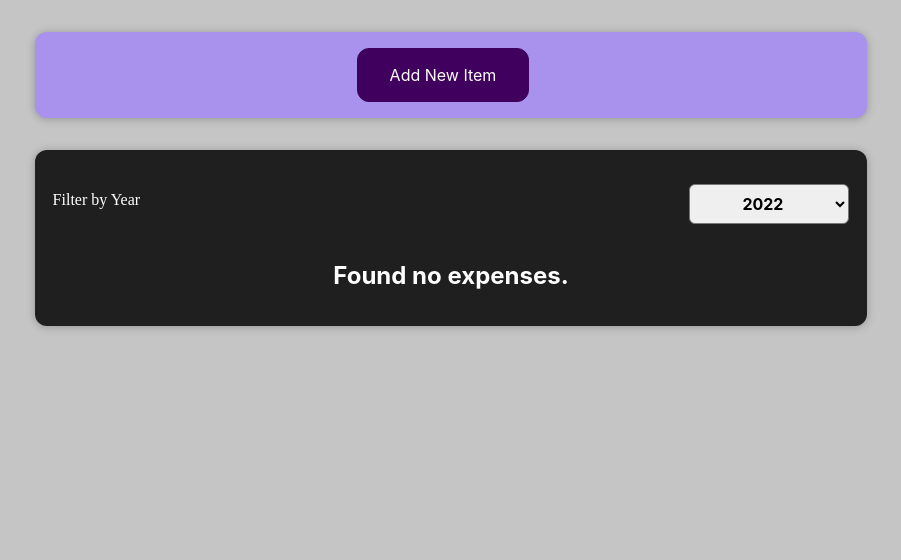
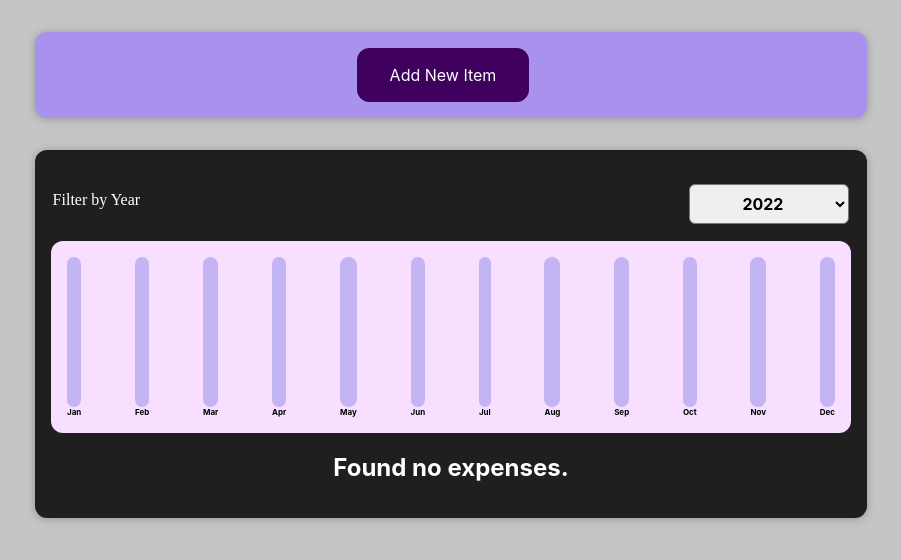
Before and after one commit to amogh-nagar/React-practice, a React (Create React App) app in the folder react-guide/: page / in a window 1280 px wide. Shown: the top 560 px of the page, without its empty margins (189-1090 px from the left). Built offline with nearby package versions, Linux system fonts and the light colour scheme.

Commit message:
Added chart

```diff
--- /dev/null
+++ b/react-guide/src/components/Chart/Chart.css
@@ -0,0 +1,9 @@
+.chart{
+    padding:1rem;
+    border-radius: 12px;
+    background-color: #f8dfff;
+    text-align: center;
+    display: flex;
+    justify-content: space-between;
+    height: 10rem;
+}
--- /dev/null
+++ b/react-guide/src/components/Chart/Chart.js
@@ -0,0 +1,21 @@
+import ChartBar from "./ChartBar";
+import "./Chart.css";
+const Chart = (props) => {
+  const valueArray = props.dataPoints.map((dataPoint) => dataPoint.value);
+  const totalMaximum = Math.max(...valueArray);
+
+  return (
+    <div className="chart">
+      {props.dataPoints.map((dataPoint) => (
+        <ChartBar
+          key={dataPoint.label}
+          value={dataPoint.value}
+          maxValue={totalMaximum}
+          label={dataPoint.label}
+        />
+      ))}
+    </div>
+  );
+};
+
+export default Chart;
--- /dev/null
+++ b/react-guide/src/components/Chart/ChartBar.css
@@ -0,0 +1,30 @@
+.chart-bar{
+    height: 100%;
+    display: flex;
+    flex-direction: column;
+    align-items: center;
+}
+
+.chart-bar__inner{
+    height: 100%;
+    width: 100%;
+    border: 1px soolid #313131;
+    border-radius: 12px;
+    background-color: #c3b4f3;
+    overflow: hidden;
+    display: flex;
+    flex-direction: column;
+    justify-content: flex-end;
+
+}
+.chart-bar__fill{
+    background-color: #4826b9;
+    width:100%;
+    transition: all 0.3s ease-out;
+}
+
+.chart-bar__label{
+    font-weight: bold;
+    font-size: 0.5rem;
+    text-align: center;
+}
--- /dev/null
+++ b/react-guide/src/components/Chart/ChartBar.js
@@ -0,0 +1,22 @@
+import "./ChartBar.css";
+
+const ChartBar = (props) => {
+  let barFillHeight = "0%";
+  if (props.maxValue > 0) {
+    barFillHeight = Math.round((props.value / props.maxValue) * 100) + "%";
+  }
+
+  return (
+    <div className="chart-bar">
+      <div className="chart-bar__inner">
+        <div
+          className="chart-bar__fill"
+          style={{height: barFillHeight}}
+        ></div>
+      </div>
+      <div className="chart-bar__label">{props.label}</div>
+    </div>
+  );
+};
+
+export default ChartBar;
--- a/react-guide/src/components/Expenses/Expenses.js
+++ b/react-guide/src/components/Expenses/Expenses.js
@@ -3,6 +3,7 @@
 import Card from "../UI/Card";
 import ExpenseFilter from "../ExpenseFilter/ExpenseFilter";
 import ExpensesList from "./ExpensesList";
+import ExpensesChart from "./ExpensesChart";
 
 const Expenses = (props) => {
   const expenses = props.items;
@@ -23,6 +24,7 @@
           selected={filteredyear}
           ondateselect={dateSelectHandler}
         />
+        <ExpensesChart expenses={filteredexpenses}/>
         <ExpensesList  items={filteredexpenses}/>
       </Card>
     </div>
--- /dev/null
+++ b/react-guide/src/components/Expenses/ExpensesChart.js
@@ -0,0 +1,61 @@
+import Chart from "../Chart/Chart";
+const ExpensesChart = (props) => {
+  const chartdatapoints = [
+    {
+      label: "Jan",
+      value: 0,
+    },
+    {
+      label: "Feb",
+      value: 0,
+    },
+    {
+      label: "Mar",
+      value: 0,
+    },
+    {
+      label: "Apr",
+      value: 0,
+    },
+    {
+      label: "May",
+      value: 0,
+    },
+    {
+      label: "Jun",
+      value: 0,
+    },
+    {
+      label: "Jul",
+      value: 0,
+    },
+    {
+      label: "Aug",
+      value: 0,
+    },
+    {
+      label: "Sep",
+      value: 0,
+    },
+    {
+      label: "Oct",
+      value: 0,
+    },
+    {
+      label: "Nov",
+      value: 0,
+    },
+    {
+      label: "Dec",
+      value: 0,
+    },
+  ];
+
+  for(const expense of props.expenses){
+      const expenseMonth=expense.date.getMonth()//will return 0 if Jan
+      chartdatapoints[expenseMonth].value+=expense.amount
+  }
+  return <Chart dataPoints={chartdatapoints}/>;
+};
+
+export default ExpensesChart;
--- a/react-guide/src/components/NewExpense/ExpenseForm.js
+++ b/react-guide/src/components/NewExpense/ExpenseForm.js
@@ -49,7 +49,7 @@
 
     const expenseData = {
       title: enteredtitle,
-      amount: enteredamount,
+      amount: +enteredamount,
       date: new Date(entereddate),
     };
     // console.log(expenseData);
@@ -59,8 +59,6 @@
     setEnteredDate("");
     props.ExpenseData(expenseData); //We are passing a pointer at expensedatahandler to ExpenseData
   };
-
-
 
   return (
     <form action="" onSubmit={submitHandler}>
@@ -95,7 +93,9 @@
         </div>
       </div>
       <div className="new-expense__actions">
-        <button type="button" onClick={props.onEditing}>Cancel</button>
+        <button type="button" onClick={props.onEditing}>
+          Cancel
+        </button>
         <button type="submit">Add Expense</button>
       </div>
     </form>
```
